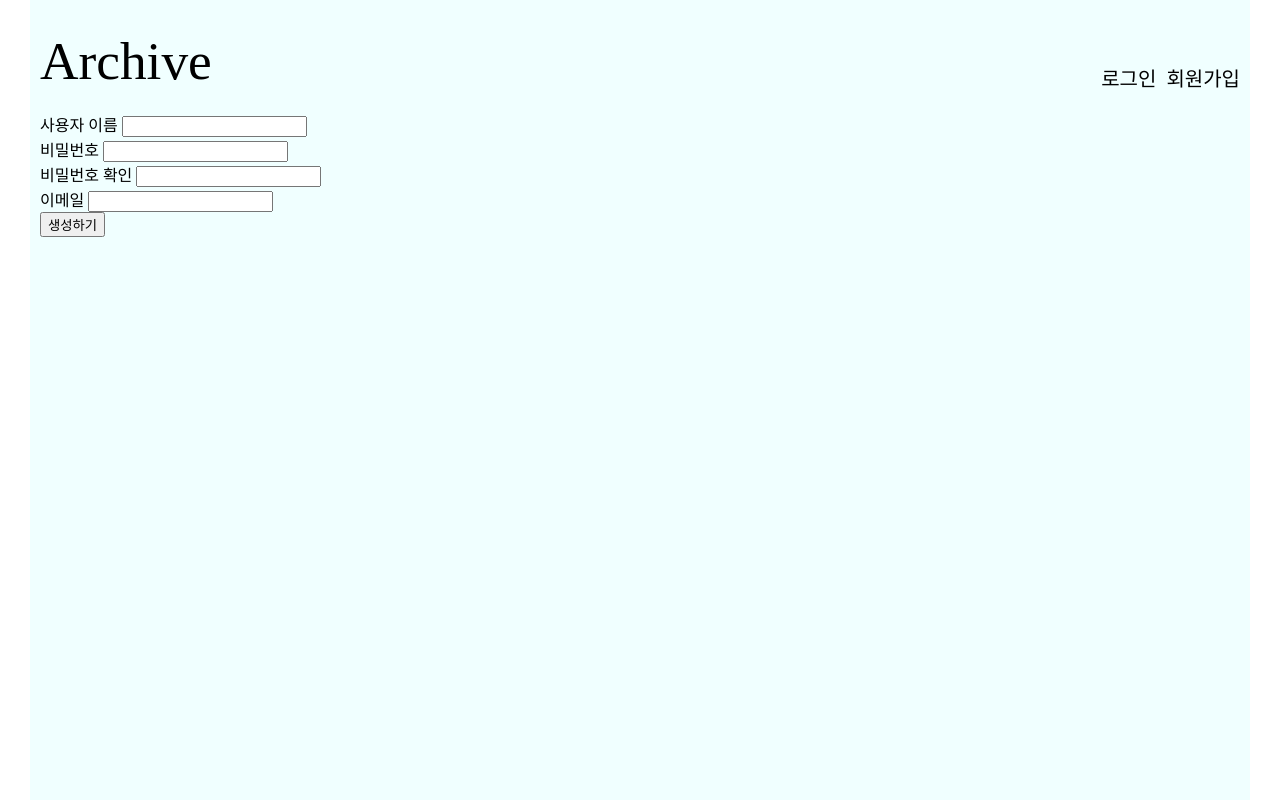
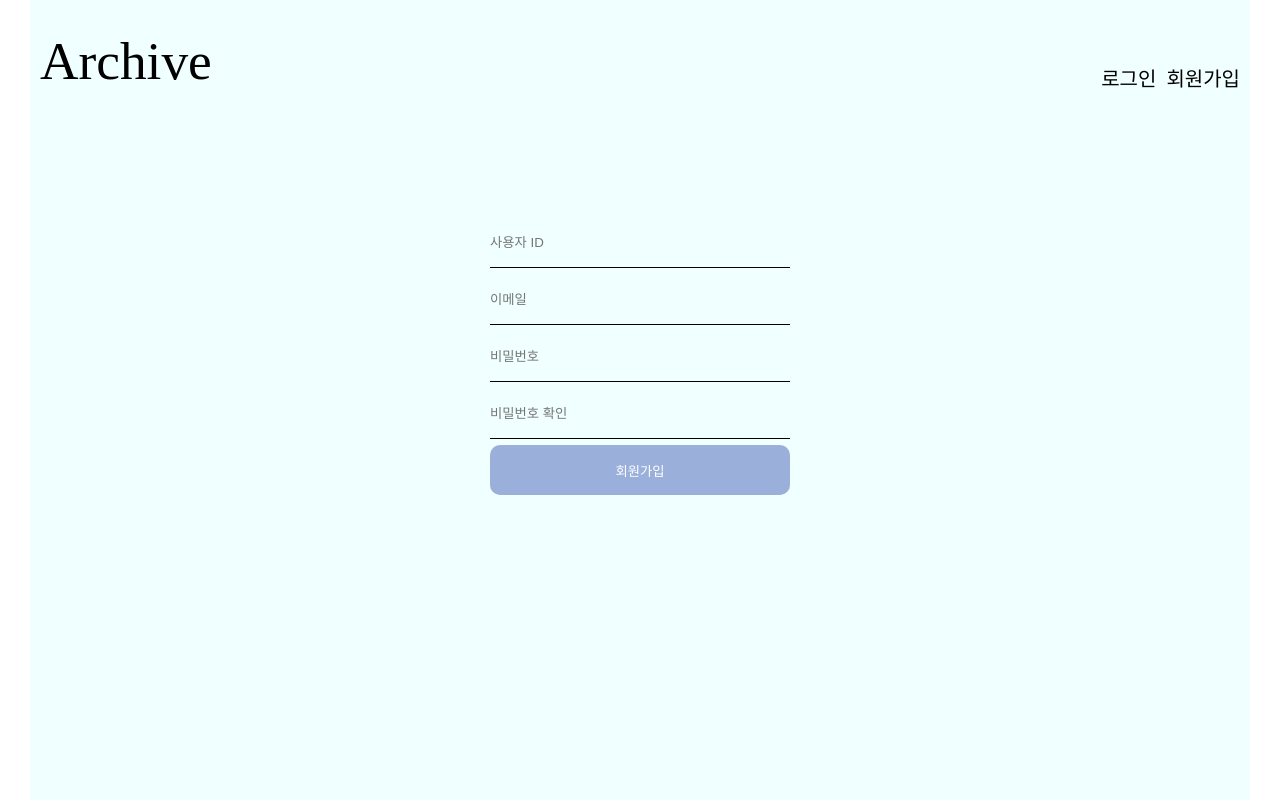
Before and after one commit to sudulge/archive, a Django app: page /common/signup/ in a window 1280 px wide. Run offline with Django 4.2, Linux system fonts and the light colour scheme; some web fonts are replaced.

Commit message:
로그인, 회원가입 화면 css 적용

```diff
--- a/static/style.css
+++ b/static/style.css
@@ -115,7 +115,7 @@ header {
     border: 0;
     background-color: azure;
     font-size: 13pt;
-    background-image: url('../media/archive/asdf.png');
+    background-image: url('../media/archive/search.png');
     cursor: pointer;
 }
 
@@ -267,3 +267,82 @@ header {
 .text_area {
     font-family: 'Nanum Gothic', sans-serif;
 }
+
+/* movie_detail.html, book_detail.html */
+
+/* login.html */
+
+.login_wrapper {
+    display: flex;
+    justify-content: center;
+    align-items: center;
+    height: 100%;
+    margin-bottom: 200px;
+}
+.login_wrapper form {
+    display: flex;
+    flex-direction: column;
+    justify-content: center;
+    align-items: center;
+    height: 100%;
+}
+.login_wrapper input {
+    width: 300px;
+    height: 50px;
+    border: 0;
+    border-bottom: 1px solid black;
+    background-color: azure;
+    margin: 3px;
+    padding: 0;
+    outline: 0;
+}
+.login_wrapper button {
+    width: 300px;
+    height: 50px;
+    background-color: #9aafd9;
+    margin: 3px;
+    padding: 0;
+    border: 0;
+    border-radius: 10px;
+    cursor: pointer;
+    color: white;
+}
+/* login.html */
+
+/* signup.html */
+.signup_wrapper {
+    display: flex;
+    justify-content: center;
+    align-items: center;
+    height: 100%;
+    margin-bottom: 200px;
+}
+.signup_wrapper form {
+    display: flex;
+    flex-direction: column;
+    justify-content: center;
+    align-items: center;
+    height: 100%;
+}
+.signup_wrapper input {
+    width: 300px;
+    height: 50px;
+    border: 0;
+    border-bottom: 1px solid black;
+    background-color: azure;
+    margin: 3px;
+    padding: 0;
+    outline: 0;
+}
+.signup_wrapper button {
+    width: 300px;
+    height: 50px;
+    background-color: #9aafd9;
+    margin: 3px;
+    padding: 0;
+    border: 0;
+    border-radius: 10px;
+    cursor: pointer;
+    color: white;
+}
+/* signup.html */
--- a/templates/common/signup.html
+++ b/templates/common/signup.html
@@ -1,27 +1,23 @@
 {% extends 'base.html' %}
 {% block content %}
 
-<div>
+<div class="signup_wrapper">
     <form action="{% url 'common:signup' %}" method="post">
         {% csrf_token %}
         {% include "form_errors.html" %}
         <div>
-            <label for="username">사용자 이름</label>
-            <input type="text" name="username" id="username" value="{{ form.username.value|default_if_none:'' }}">
+            <input type="text" name="username" id="username" value="{{ form.username.value|default_if_none:'' }}" placeholder="사용자 ID">
         </div>
         <div>
-            <label for="password1">비밀번호</label>
-            <input type="password" name="password1" id="password1" value="{{ form.password1.value|default_if_none:'' }}">
+            <input type="text" name="email" id="email" value="{{ form.email.value|default_if_none:'' }}" placeholder="이메일">
         </div>
         <div>
-            <label for="password2">비밀번호 확인</label>
-            <input type="password" name="password2" id="password2" value="{{ form.password2.value|default_if_none:'' }}">
+            <input type="password" name="password1" id="password1" value="{{ form.password1.value|default_if_none:'' }}" placeholder="비밀번호">
         </div>
         <div>
-            <label for="email">이메일</label>
-            <input type="text" name="email" id="email" value="{{ form.email.value|default_if_none:'' }}">
+            <input type="password" name="password2" id="password2" value="{{ form.password2.value|default_if_none:'' }}" placeholder="비밀번호 확인">
         </div>
-        <button type="submit">생성하기</button>
+        <button type="submit">회원가입</button>
     </form>
 </div>
 
```
Also changed, not shown: templates/common/login.html (+3 -5 lines).
